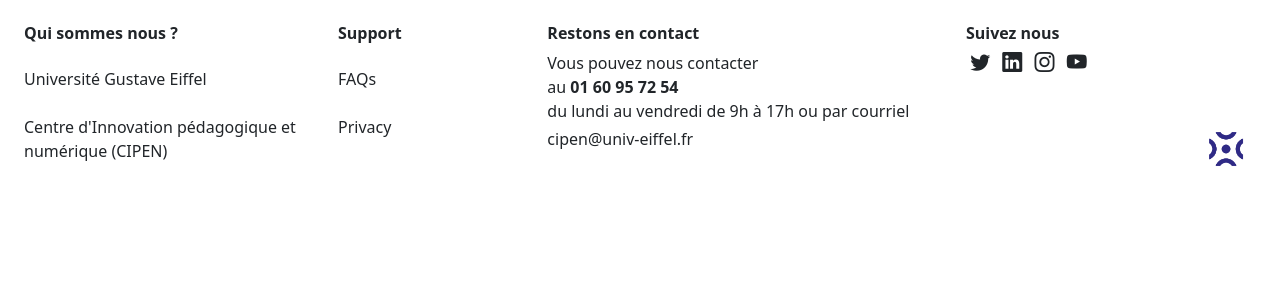
After one commit to MLoks77/SAE203, a PHP site: page /include/footer.php in a window 1280 px wide. The commit adds this page. Shown: the top 300 px of the page. Run offline with PHP 8.4, Linux system fonts and the light colour scheme.

Commit message:
ajout footer et index.php

```diff
--- a/include/AccueilHero.php
+++ b/include/AccueilHero.php
@@ -3,6 +3,6 @@
 <div class="header-banner">
     <div class="header-text">Accueil</div>
 </div>
-<div class="fil_ariane container-fluid px-0">
-    <a href="#" class=" text-dark text-decoration-none ps-4 ">Accueil</a><hr>
+<div class=" container-fluid px-0 m-1">
+    <a href="#" class=" text-dark text-decoration-none ps-4 ">Accueil</a>
 </div>
--- /dev/null
+++ b/include/footer.php
@@ -0,0 +1,44 @@
+<link href="https://cdn.jsdelivr.net/npm/bootstrap@5.3.5/dist/css/bootstrap.min.css" rel="stylesheet" integrity="sha384-SgOJa3DmI69IUzQ2PVdRZhwQ+dy64/BUtbMJw1MZ8t5HZApcHrRKUc4W0kG879m7" crossorigin="anonymous">
+<link rel="stylesheet" href="https://cdn.jsdelivr.net/npm/bootstrap-icons@1.11.3/font/bootstrap-icons.css">
+<footer class=" text-dark  ">
+  <div class="container-fluid bg-white py-4 px-4">
+    <div class="row">
+      <div class="col-md-3">
+        <h6 class="fw-bold">Qui sommes nous ?</h6>
+        <p class="my-4">Université Gustave Eiffel</p>
+        <p>Centre d'Innovation pédagogique et numérique (CIPEN)</p>
+      </div>
+
+      <div class="col-md-2">
+        <h6 class="fw-bold">Support</h6>
+        <p class="my-4">FAQs</p>
+        <p>Privacy</p>
+      </div>
+
+      <div class="col-md-4">
+        <h6 class="fw-bold">Restons en contact</h6>
+        <p class="mb-1">
+          Vous pouvez nous contacter<br>
+          au <strong>01 60 95 72 54</strong><br>
+          du lundi au vendredi de 9h à 17h ou par courriel
+        </p>
+        <p>cipen@univ-eiffel.fr</p>
+      </div>
+
+      <div class="col-2">
+      <h6 class="fw-bold">Suivez nous</h6>
+      <div class="mb-2">
+        <img src="">
+        <a href="https://bsky.app/profile/univeiffel.bsky.social" class="text-dark me-2"><i class="bi bi-twitter fs-5"></i></a>
+        <a href="https://www.linkedin.com/school/universit%C3%A9-gustave-eiffel/posts/?feedView=all" class="text-dark me-2"><i class="bi bi-linkedin fs-5"></i></a>
+        <a href="https://www.instagram.com/universitegustaveeiffel/" class="text-dark me-2"><i class="bi bi-instagram fs-5"></i></a>
+        <a href="https://www.youtube.com/c/universitegustaveeiffel" class="text-dark"><i class="bi bi-youtube fs-5"></i></a>
+      </div>
+    </div>
+
+    <div class="col-1 d-flex justify-content-end align-items-end">
+      <img src="../image/unnamed.jpg" alt="logo"  style="max-height: 60px;">
+      </div>
+    </div>
+  </div>
+</footer>
--- a/include/navbar.php
+++ b/include/navbar.php
@@ -21,7 +21,7 @@
           <a  href="#" class="nav-link " aria-disabled="true">Contact</a>
         </li>
       </ul>
-      <a href="#"><img src="./image/pp.jpg" " style="max-height: 40px;" alt=""></a>
+      <a href="#"><img src="./image/pp.jpg"  style="max-height: 40px;" alt=""></a>
     </div>
   </div>
 </nav>
```
Also changed, not shown: css/AccueilHero.css (+2 -13 lines), css/style.css (added, +25 -0 lines), php/index.php (+31 -9 lines), image/avis203.jpg (added).
